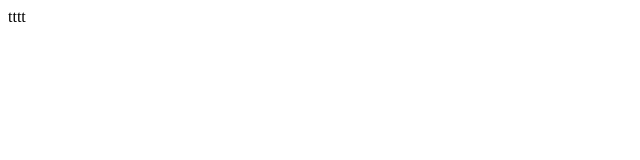
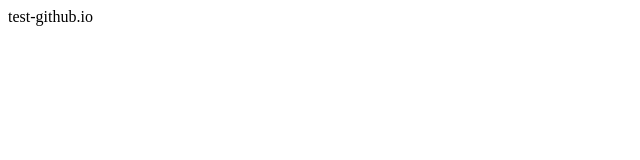
Before and after one commit to weeisc/weeisc.github.io, a plain HTML site: page index.html in a window 1280 px wide. Shown: the full height of the page, 0-640 px from the left. Drawn offline with Linux system fonts and the light colour scheme.

Commit message:
wb
tab 4

```diff
--- a/index.html
+++ b/index.html
@@ -4,6 +4,6 @@
 		<title>weeisc</title>
 	</head>
 	<body>
-		<p>tttt</p>
+		<p>test-github.io</p>
 	</body>
 </html>
```
